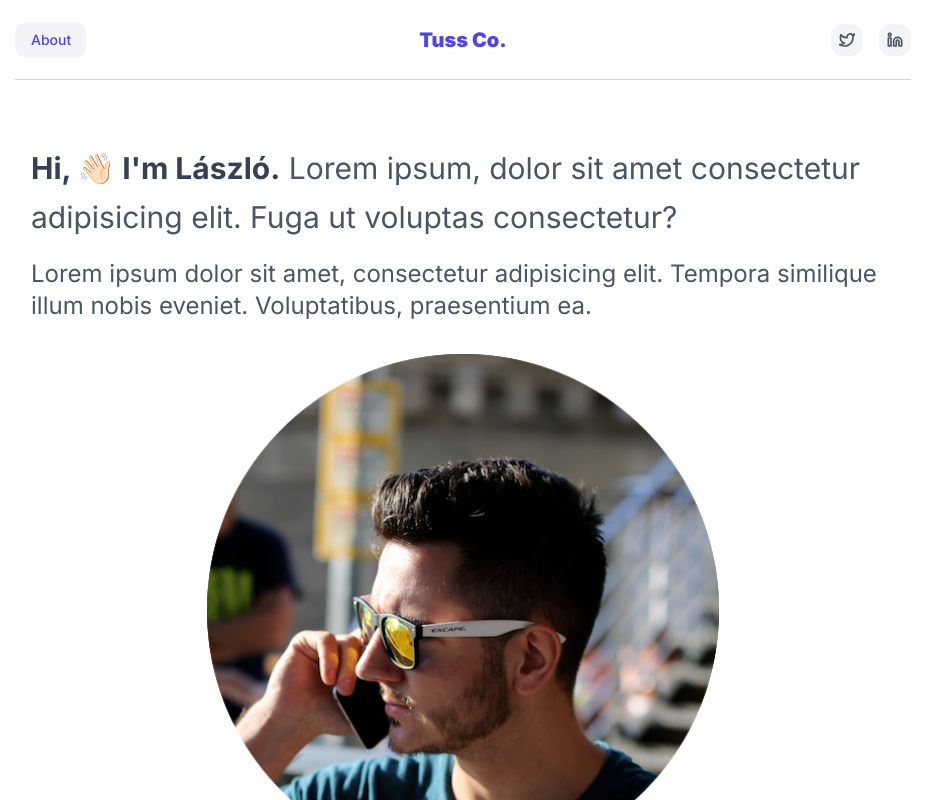
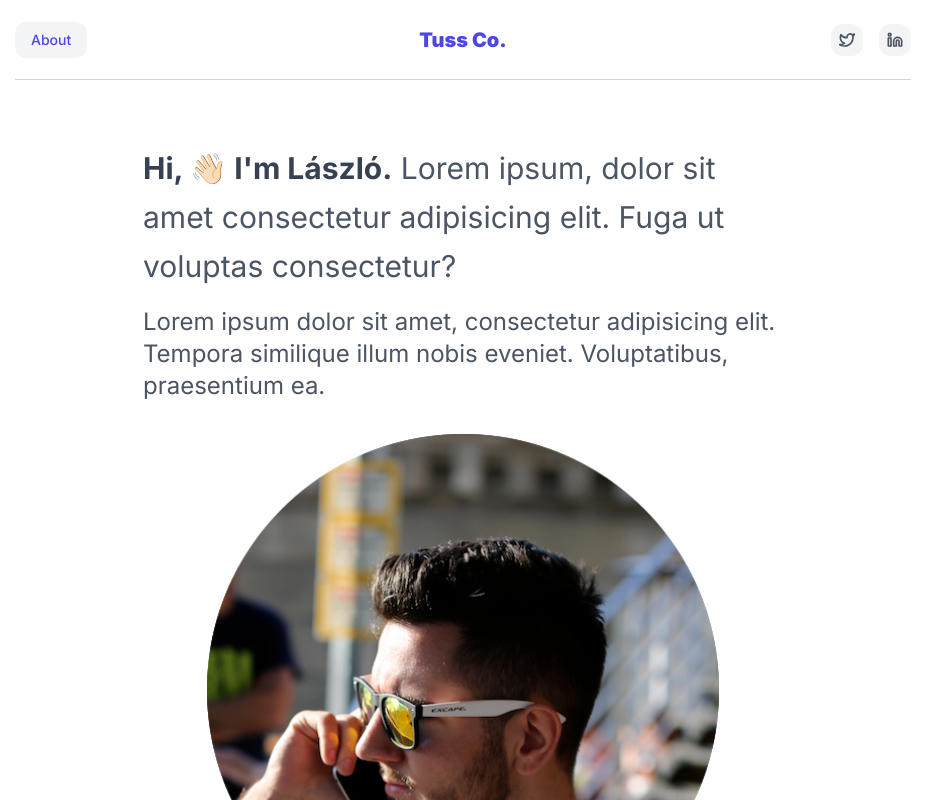
Before and after one commit to szalaybalazs/tussco, a Next.js app: page /about in a window 1280 px wide. Shown: the whole page, without its empty margins (177-1111 px from the left). Built offline with nearby package versions, Linux system fonts and the light colour scheme.

Commit message:
nicer about

```diff
--- a/src/app/about/page.tsx
+++ b/src/app/about/page.tsx
@@ -4,7 +4,7 @@ interface ipageProps {}
 
 const page: FunctionComponent<ipageProps> = () => {
   return (
-    <div className="flex-1 px-4 max-w-4xl w-full mx-auto pt-16 text-3xl text-gray-600 leading-relaxed">
+    <div className="flex-1 px-4 max-w-2xl w-full mx-auto pt-16 text-3xl text-gray-600 leading-relaxed">
       <p>
         <strong className="text-gray-700">Hi, 👋🏻 I&apos;m László.</strong> Lorem
         ipsum, dolor sit amet consectetur adipisicing elit. Fuga ut voluptas
```
